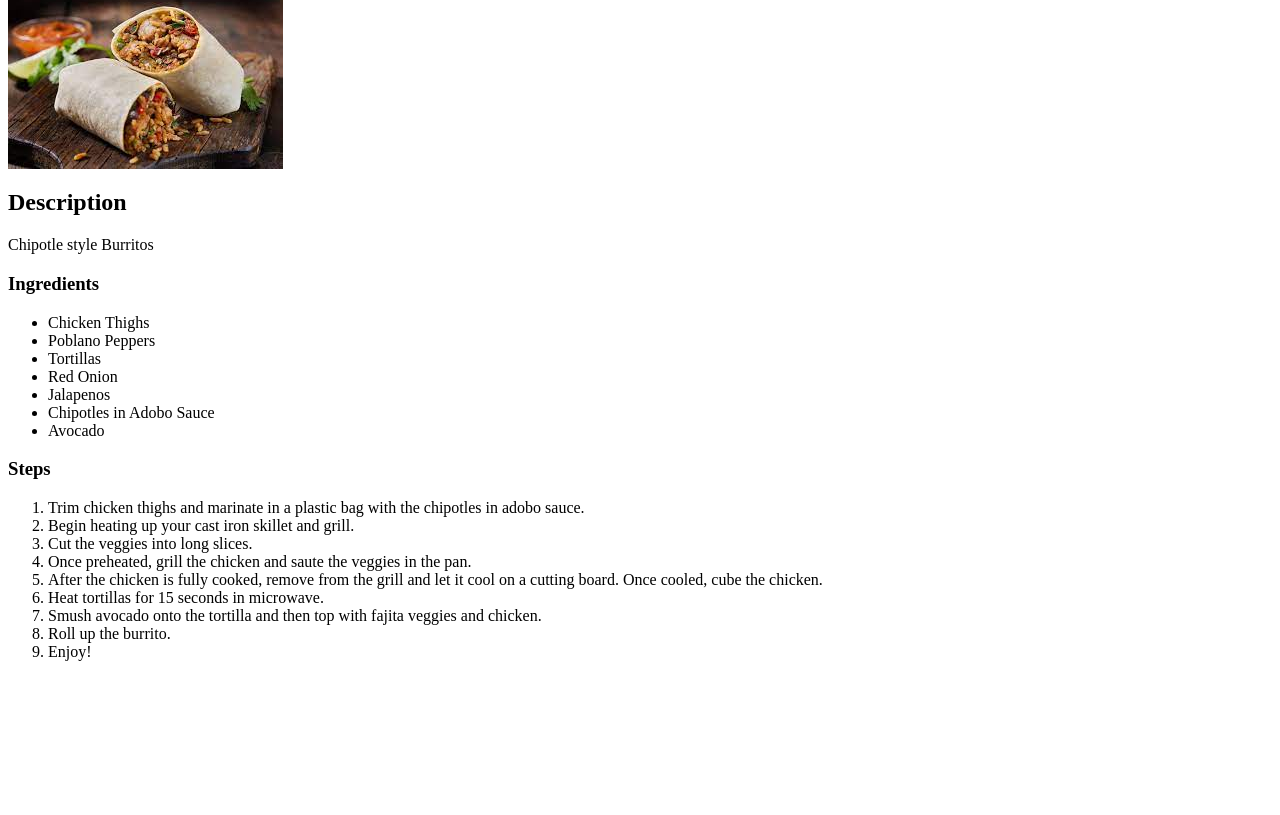
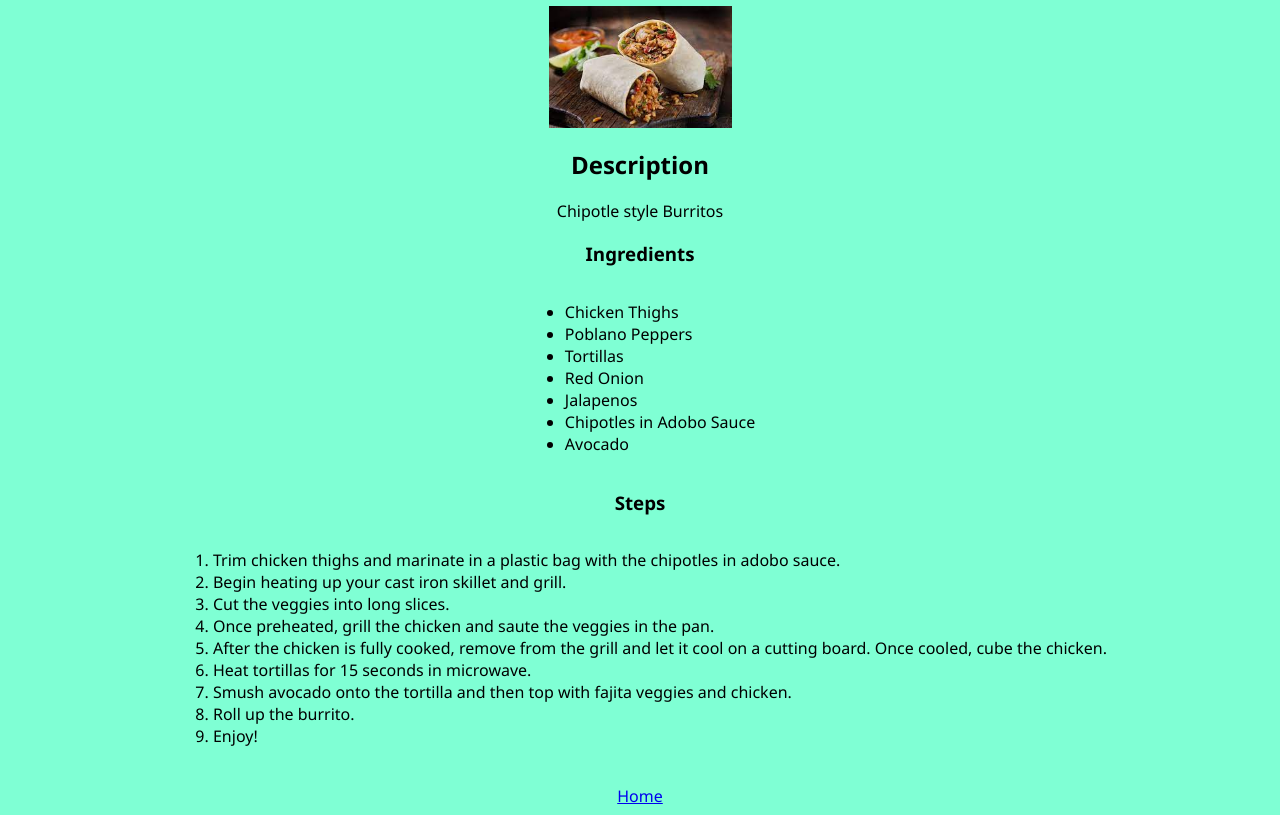
Before and after one commit to derekbache/odin-recipes, a plain HTML site: page recipes/burritos.html in a window 1280 px wide. Shown: the part 80-895 px from the top of the page. Before the commit the page ends 800 px from the top, so only its background shows below. Drawn offline with Linux system fonts and the light colour scheme.

Commit message:
Add (external) CSS

```diff
--- a/recipes/burritos.html
+++ b/recipes/burritos.html
@@ -1,9 +1,25 @@
+<!DOCTYPE html>
+<html lang="en">
+  <head>
+    <meta charset="UTF-8" />
+    <meta http-equiv="X-UA-Compatible" content="IE=edge" />
+    <meta name="viewport" content="width=device-width, initial-scale=1.0" />
+    <title>Odin Recipes</title>
+    <link rel="stylesheet" href="../style.css" />
+  </head>
+  <body>
     <h1>Burritos</h1>
-<img src="../img/burritos.jpeg" alt="Pretend this is a picture of scrumptious burritos">
+    <img
+      src="../img/burritos.jpeg"
+      alt="Pretend this is a picture of scrumptious burritos"
+      class="center"
+      style="max-width: 183px;"
+    />
     <h2>Description</h2>
     <p>Chipotle style Burritos</p>
     <h3>Ingredients</h3>
-<ul>
+    <div class="container">
+    <ul class="myList">
       <li>Chicken Thighs</li>
       <li>Poblano Peppers</li>
       <li>Tortillas</li>
@@ -12,15 +28,34 @@
       <li>Chipotles in Adobo Sauce</li>
       <li>Avocado</li>
     </ul>
+</div>
+    </body>
     <h3>Steps</h3>
-<ol>
-    <li>Trim chicken thighs and marinate in a plastic bag with the chipotles in adobo sauce.</li>
+    <div class="container">
+    <ol class="myList">
+      <li>
+        Trim chicken thighs and marinate in a plastic bag with the chipotles in
+        adobo sauce.
+      </li>
       <li>Begin heating up your cast iron skillet and grill.</li>
       <li>Cut the veggies into long slices.</li>
-    <li>Once preheated, grill the chicken and saute the veggies in the pan.</li>
-    <li>After the chicken is fully cooked, remove from the grill and let it cool on a cutting board. Once cooled, cube the chicken.</li>
+      <li>
+        Once preheated, grill the chicken and saute the veggies in the pan.
+      </li>
+      <li>
+        After the chicken is fully cooked, remove from the grill and let it cool
+        on a cutting board. Once cooled, cube the chicken.
+      </li>
       <li>Heat tortillas for 15 seconds in microwave.</li>
-    <li>Smush avocado onto the tortilla and then top with fajita veggies and chicken.</li>
+      <li>
+        Smush avocado onto the tortilla and then top with fajita veggies and
+        chicken.
+      </li>
       <li>Roll up the burrito.</li>
       <li>Enjoy!</li>
     </ol>
+</div>
+    <br>
+    <a href="../index.html">Home</a>
+  </body>
+</html>
--- /dev/null
+++ b/style.css
@@ -0,0 +1,26 @@
+* {
+    font-family: 'Segoe UI', Tahoma, Geneva, Verdana, sans-serif;
+    background-color: aquamarine;
+}
+h1, h2, h3, p, a {
+    text-align: center;
+}
+div.container {
+    text-align: center;
+}
+.myList {
+    display: inline-block;
+    text-align: left;
+}
+.center {
+    display: block;
+    margin-left: auto;
+    margin-right: auto;
+    width: 50%;
+}
+a {
+    display: block;
+}
+#clear {
+    list-style-type: none;
+}
```
Also changed, not shown: index.html (+4 -1 lines), recipes/breakfast-sandwich.html (+26 -3 lines), recipes/chicken-burgers.html (+20 -3 lines). Lines whose indentation alone changed are shown as unchanged.
